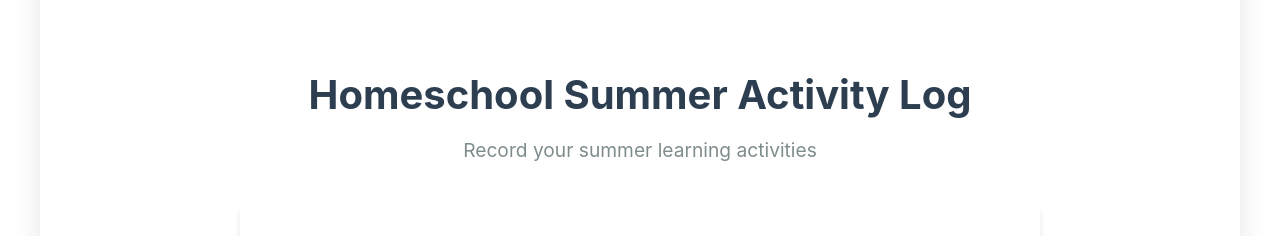
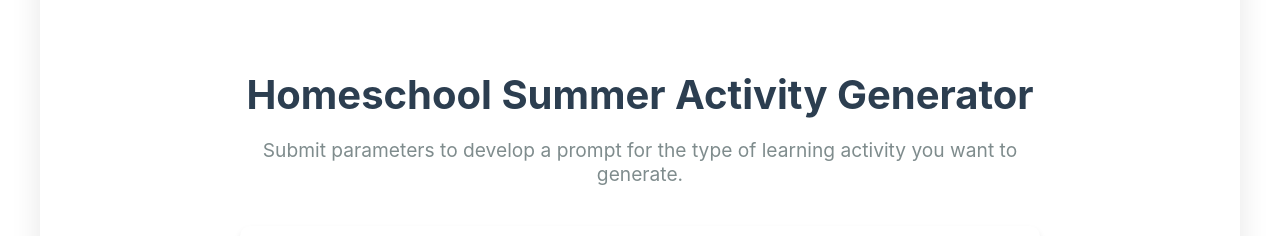
Before and after one commit to xmabry/homeschool-summer-frontend, a React (Vite) app: page / in a window 1280 px wide. Shown: the part 155-391 px from the top of the page. Built offline with nearby package versions, Linux system fonts and the light colour scheme; no server answers.

Commit message:
Updating ui with appropriate fields.

```diff
--- a/src/components/GenerateActivityForm.jsx
+++ b/src/components/GenerateActivityForm.jsx
@@ -148,8 +148,8 @@ const GenerateActivityForm = () => {
 
   return (
     <div className="homeschool-form-container">
-      <h1>Homeschool Summer Activity Log</h1>
-      <p className="subtitle">Record your summer learning activities</p>
+      <h1>Homeschool Summer Activity Generator</h1>
+      <p className="subtitle">Submit parameters to develop a prompt for the type of learning activity you want to generate.</p>
 
       <form onSubmit={handleSubmit} className="homeschool-form">
 
--- a/src/services/downloadService.js
+++ b/src/services/downloadService.js
@@ -150,7 +150,7 @@ export const getDownloadURL = async (pdfKey, userId, token, bucketName = null) =
       params.append('bucket', bucketName);
     }
 
-    const response = await fetch(`https://your-api-gateway-url/download?${params.toString()}`, {
+    const response = await fetch(`${import.meta.env.REACT_APP_API_ENDPOINT}/activities?${params.toString()}`, {
       method: 'GET',
       headers: {
         'Authorization': `Bearer ${token}`,
--- a/src/services/generatorService.js
+++ b/src/services/generatorService.js
@@ -5,7 +5,7 @@ export const generateActivity = async (activityData) => {
     const token = (await Auth.currentSession()).getIdToken().getJwtToken();
     const user = await Auth.currentAuthenticatedUser();
 
-    const response = await fetch(`${import.meta.env.REACT_APP_API_ENDPOINT}/generate-hw`, {
+    const response = await fetch(`${import.meta.env.REACT_APP_API_ENDPOINT}/activities/generate`, {
       method: 'POST',
       headers: {
         'Content-Type': 'application/json',
@@ -39,7 +39,7 @@ export const getHistory = async (filters = {}) => {
       ...filters
     });
 
-    const response = await fetch(`${import.meta.env.REACT_APP_API_ENDPOINT}/history?${queryParams}`, {
+    const response = await fetch(`${import.meta.env.REACT_APP_API_ENDPOINT}/activities/history`, {
       method: 'GET',
       headers: {
         'Content-Type': 'application/json',
```
